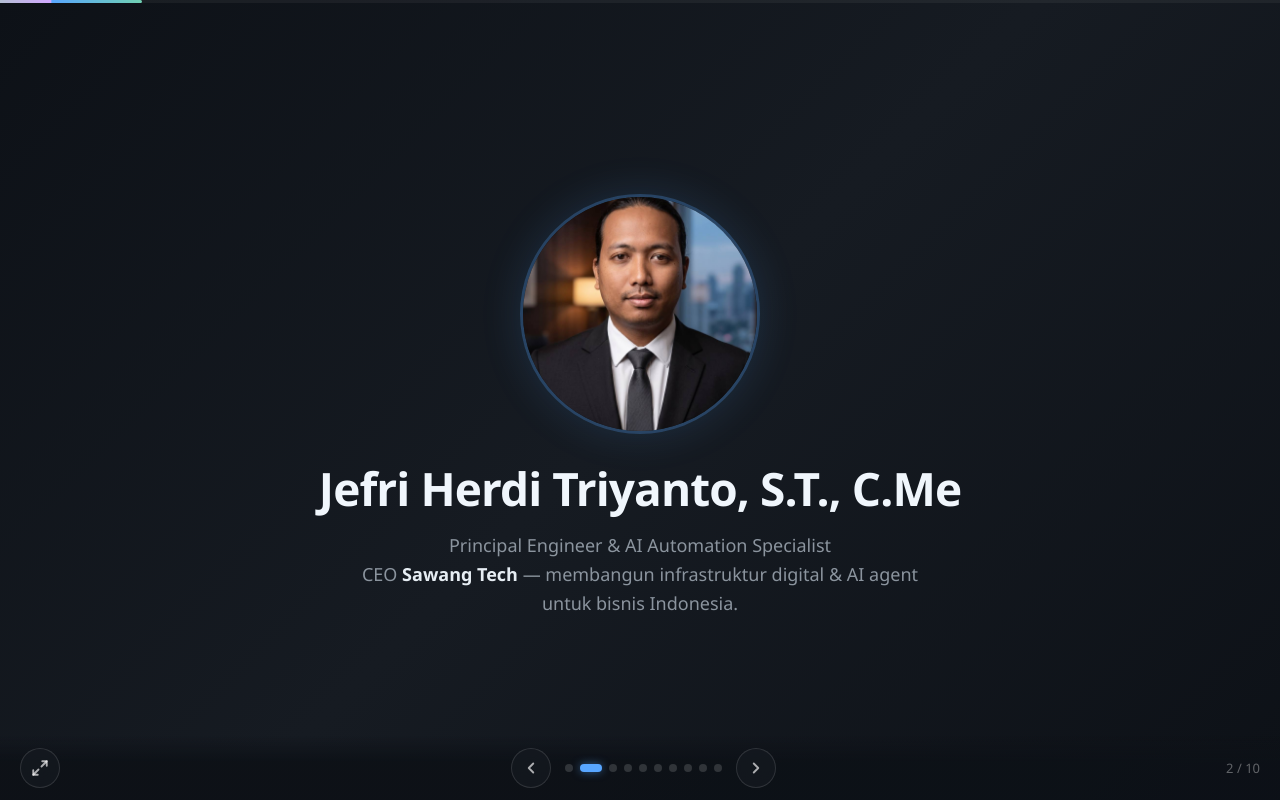
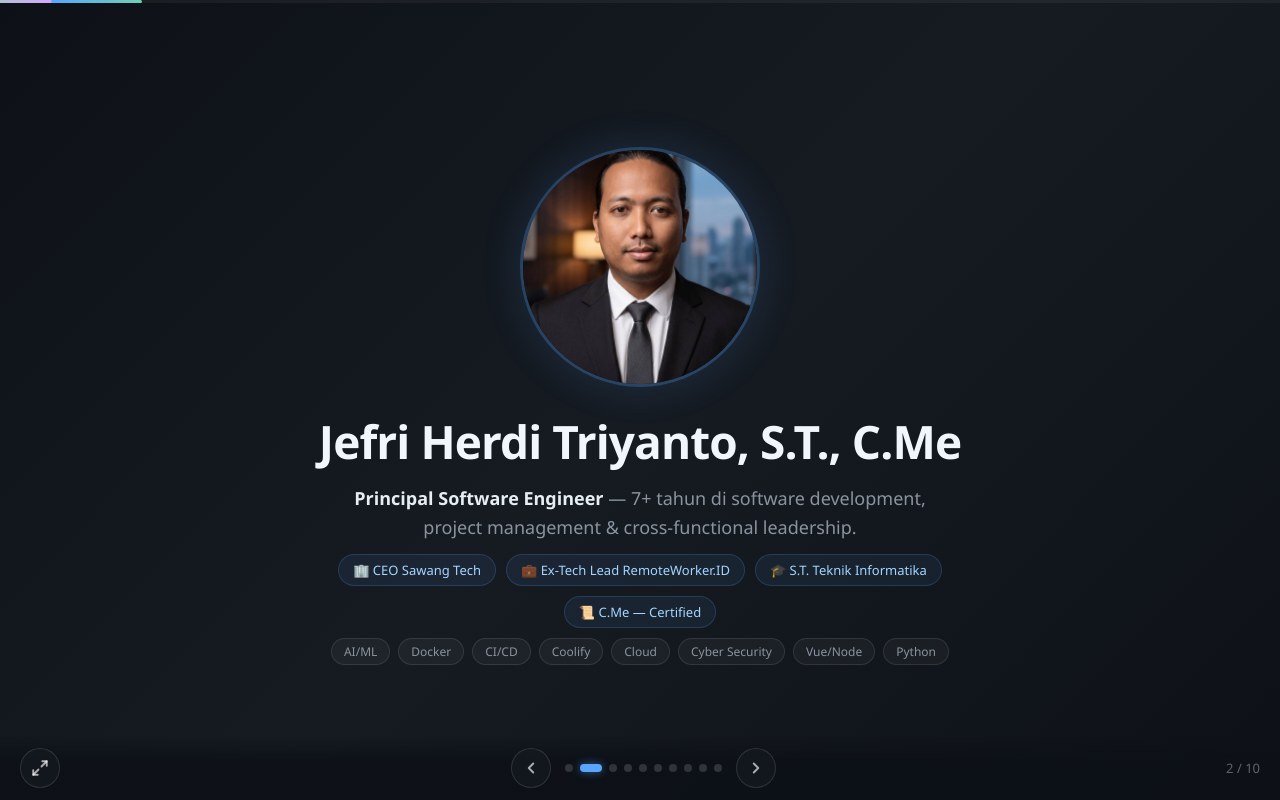
Before and after one commit to jefripunza/ai-for-business-presentation, a Vue app: page / in a window 1280 px wide. Both pictures are taken after a click on the element 597 px from the left and 768 px from the top of the page. Built offline with nearby package versions, Linux system fonts and the light colour scheme.

Commit message:
Revisi:
- Slide 1: fix typewriter — cursor hilang saat selesai, tidak replay
- Slide 2: tambah detail CV (Principal SE, ex-Tech Lead, S.T., C.Me, 8 skill tags)
- Pindah Sawang Cloud ke slide 7 (setelah Studi Kasus, sebelum Cara Mulai)

```diff
--- a/src/App.vue
+++ b/src/App.vue
@@ -10,15 +10,18 @@ const currentSlide = ref(0)
 const swiperEl = ref(null)
 const progressPercent = ref(0)
 
-// Typewriter state: line1 → line2 → done
+// Typewriter state: line1 → line2 → done (never resets)
 const typeState = ref('line1')
+const typeDone = ref(false)
 
 onMounted(() => {
   nextTick(() => initSwiper())
   document.addEventListener('keydown', handleKeyboard)
-  // Typewriter sequence
-  setTimeout(() => { typeState.value = 'line2' }, 2200)
-  setTimeout(() => { typeState.value = 'done' }, 4400)
+  // Typewriter sequence — only once, never restart
+  if (!typeDone.value) {
+    setTimeout(() => { typeState.value = 'line2' }, 2200)
+    setTimeout(() => { typeState.value = 'done'; typeDone.value = true }, 4400)
+  }
 })
 
 function copyPrompt() {
@@ -119,9 +122,21 @@ function toggleFullscreen() {
             </div>
             <div class="anim-item" style="--i:2">
               <p style="font-size: 18px; color: #8b949e; max-width: 600px; text-align: center; line-height: 1.6;">
-                Principal Engineer & AI Automation Specialist<br>
-                CEO <strong style="color: #e6edf3;">Sawang Tech</strong> — membangun infrastruktur digital & AI agent untuk bisnis Indonesia.
+                <strong style="color: #e6edf3;">Principal Software Engineer</strong> — 7+ tahun di software development, project management & cross-functional leadership.
               </p>
+            </div>
+            <div class="anim-item" style="--i:3">
+              <div class="intro-badges">
+                <span class="intro-badge">🏢 CEO Sawang Tech</span>
+                <span class="intro-badge">💼 Ex-Tech Lead RemoteWorker.ID</span>
+                <span class="intro-badge">🎓 S.T. Teknik Informatika</span>
+                <span class="intro-badge">📜 C.Me — Certified</span>
+              </div>
+            </div>
+            <div class="anim-item" style="--i:4">
+              <div class="intro-skills">
+                <span class="skill-tag">AI/ML</span><span class="skill-tag">Docker</span><span class="skill-tag">CI/CD</span><span class="skill-tag">Coolify</span><span class="skill-tag">Cloud</span><span class="skill-tag">Cyber Security</span><span class="skill-tag">Vue/Node</span><span class="skill-tag">Python</span>
+              </div>
             </div>
           </div>
         </div>
@@ -330,7 +345,48 @@ function toggleFullscreen() {
           </div>
         </div>
 
-        <!-- ===== SLIDE 7: CARA MULAI ===== -->
+        <!-- ===== SLIDE 7: SAWANG CLOUD ===== -->
+        <div class="swiper-slide slide" style="background: linear-gradient(135deg, #0a1628 0%, #0d1117 50%, #0a1628 100%);">
+          <div class="slide-content center">
+            <div class="anim-item" style="--i:0">
+              <div class="section-label">PRODUCT SHOWCASE</div>
+              <h2 class="slide-title">Perkenalkan <span class="text-gradient">Sawang Cloud</span></h2>
+            </div>
+            <div class="anim-item" style="--i:1">
+              <p class="slide-desc" style="max-width: 650px; margin: 12px auto 28px;">
+                Platform infrastruktur digital berbasis AI — tiga produk inti untuk mengakselerasi bisnis Anda.
+              </p>
+            </div>
+            <div class="sawang-grid-v2">
+              <div class="anim-item sawang-product-card" style="--i:2">
+                <div class="sp-icon">🦞</div>
+                <div class="sp-badge">AI Agent Gateway</div>
+                <h3>OpenClaw</h3>
+                <p>Bangun & deploy AI agent dari chat. Multi-channel: Telegram, WhatsApp, Discord. Self-hosted, zero telemetry.</p>
+                <a class="sp-link" href="https://openclaw.ai" target="_blank">openclaw.ai →</a>
+              </div>
+              <div class="anim-item sawang-product-card" style="--i:3">
+                <div class="sp-icon">⚡</div>
+                <div class="sp-badge">Workflow Automation</div>
+                <h3>N8N</h3>
+                <p>Otomatisasi workflow visual. Integrasikan 400+ layanan. Dari form → AI → database → notifikasi, semua otomatis.</p>
+                <a class="sp-link" href="https://n8n.io" target="_blank">n8n.io →</a>
+              </div>
+              <div class="anim-item sawang-product-card" style="--i:4">
+                <div class="sp-icon">🧠</div>
+                <div class="sp-badge">AI Model Router</div>
+                <h3>9Router</h3>
+                <p>Satu API endpoint untuk semua model AI. Auto-failover, load balancing, cost optimization. OpenAI, Claude, Gemini, Llama — satu gateway.</p>
+                <a class="sp-link" href="https://ai.jefripunza.com" target="_blank">ai.jefripunza.com →</a>
+              </div>
+            </div>
+            <div class="anim-item" style="--i:5; margin-top: 22px;">
+              <a class="cta-link" href="https://sawang.cloud" target="_blank">🌐 sawang.cloud</a>
+            </div>
+          </div>
+        </div>
+
+        <!-- ===== SLIDE 8: CARA MULAI ===== -->
         <div class="swiper-slide slide" style="background: linear-gradient(135deg, #161b22 0%, #0d1117 100%);">
           <div class="slide-content">
             <div class="anim-item" style="--i:0">
@@ -369,47 +425,6 @@ function toggleFullscreen() {
                   <li>❌ Tidak mengukur hasil sebelum & sesudah</li>
                 </ul>
               </div>
-            </div>
-          </div>
-        </div>
-
-        <!-- ===== SLIDE 8: SAWANG CLOUD ===== -->
-        <div class="swiper-slide slide" style="background: linear-gradient(135deg, #0a1628 0%, #0d1117 50%, #0a1628 100%);">
-          <div class="slide-content center">
-            <div class="anim-item" style="--i:0">
-              <div class="section-label">PRODUCT SHOWCASE</div>
-              <h2 class="slide-title">Perkenalkan <span class="text-gradient">Sawang Cloud</span></h2>
-            </div>
-            <div class="anim-item" style="--i:1">
-              <p class="slide-desc" style="max-width: 650px; margin: 12px auto 28px;">
-                Platform infrastruktur digital berbasis AI — tiga produk inti untuk mengakselerasi bisnis Anda.
-              </p>
-            </div>
-            <div class="sawang-grid-v2">
-              <div class="anim-item sawang-product-card" style="--i:2">
-                <div class="sp-icon">🦞</div>
-                <div class="sp-badge">AI Agent Gateway</div>
-                <h3>OpenClaw</h3>
-                <p>Bangun & deploy AI agent dari chat. Multi-channel: Telegram, WhatsApp, Discord. Self-hosted, zero telemetry.</p>
-                <a class="sp-link" href="https://openclaw.ai" target="_blank">openclaw.ai →</a>
-              </div>
-              <div class="anim-item sawang-product-card" style="--i:3">
-                <div class="sp-icon">⚡</div>
-                <div class="sp-badge">Workflow Automation</div>
-                <h3>N8N</h3>
-                <p>Otomatisasi workflow visual. Integrasikan 400+ layanan. Dari form → AI → database → notifikasi, semua otomatis.</p>
-                <a class="sp-link" href="https://n8n.io" target="_blank">n8n.io →</a>
-              </div>
-              <div class="anim-item sawang-product-card" style="--i:4">
-                <div class="sp-icon">🧠</div>
-                <div class="sp-badge">AI Model Router</div>
-                <h3>9Router</h3>
-                <p>Satu API endpoint untuk semua model AI. Auto-failover, load balancing, cost optimization. OpenAI, Claude, Gemini, Llama — satu gateway.</p>
-                <a class="sp-link" href="https://ai.jefripunza.com" target="_blank">ai.jefripunza.com →</a>
-              </div>
-            </div>
-            <div class="anim-item" style="--i:5; margin-top: 22px;">
-              <a class="cta-link" href="https://sawang.cloud" target="_blank">🌐 sawang.cloud</a>
             </div>
           </div>
         </div>
@@ -556,6 +571,11 @@ html, body, #app { width: 100%; height: 100%; overflow: hidden; font-family: 'Se
   height: 100%;
   object-fit: cover;
 }
+
+.intro-badges { display: flex; gap: 10px; flex-wrap: wrap; justify-content: center; margin-top: 12px; max-width: 620px; }
+.intro-badge { padding: 6px 14px; border-radius: 20px; background: rgba(88,166,255,0.08); border: 1px solid rgba(88,166,255,0.2); font-size: 13px; color: #a5d6ff; font-weight: 500; }
+.intro-skills { display: flex; gap: 8px; flex-wrap: wrap; justify-content: center; margin-top: 10px; }
+.skill-tag { padding: 4px 12px; border-radius: 14px; background: rgba(255,255,255,0.04); border: 1px solid rgba(255,255,255,0.1); font-size: 12px; color: #8b949e; }
 
 /* Case study (slide 5) */
 .case-study-grid { display: flex; flex-direction: column; gap: 18px; margin: 30px 0; max-width: 750px; }
```
